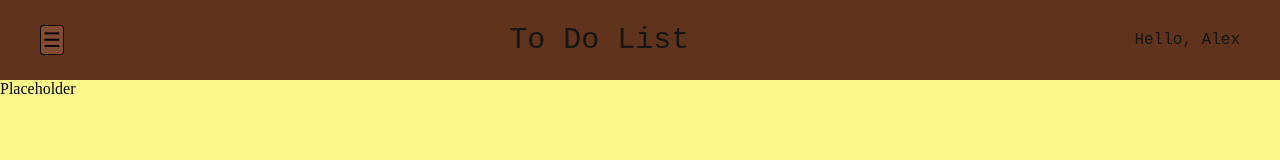
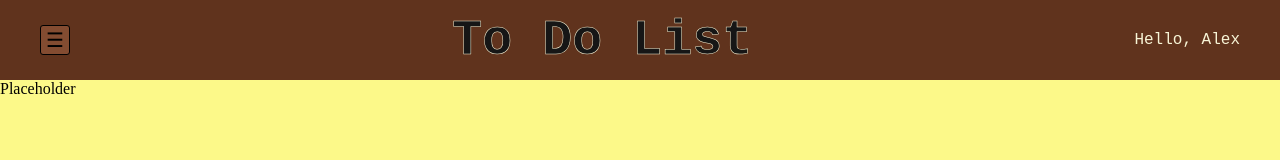
Before and after one commit to SirGhostdog/todo-list, a website built with webpack: page src/template.html in a window 1280 px wide. Built offline with nearby package versions, Linux system fonts and the light colour scheme.

Commit message:
Add more CSS style.

```diff
--- a/src/style.css
+++ b/src/style.css
@@ -7,6 +7,7 @@ body {
     display: flex;
     min-height: 80px;
     color: rgb(22, 22, 22);
+
     background-color: rgb(96, 51, 29);
     padding-inline: 40px;
     box-shadow: 10px 5px 5px;
@@ -19,6 +20,7 @@ body {
 
 #burger{
     font-size: 20px;
+    width: 30px;
     background-color: rgb(131, 76, 49) ;
     border: 1px black solid;
     border-radius: 3px;
@@ -35,7 +37,14 @@ body {
 }
 
 #title{
-    font-size: 30px;
+    font-size: 50px;
+    font-weight: 600;
+    -webkit-text-stroke-width:  .5px;
+    -webkit-text-stroke-color: rgb(249, 247, 218);
+}
+
+#username{
+    color: rgb(247, 244, 214);;
 }
 
 #hero {
```
